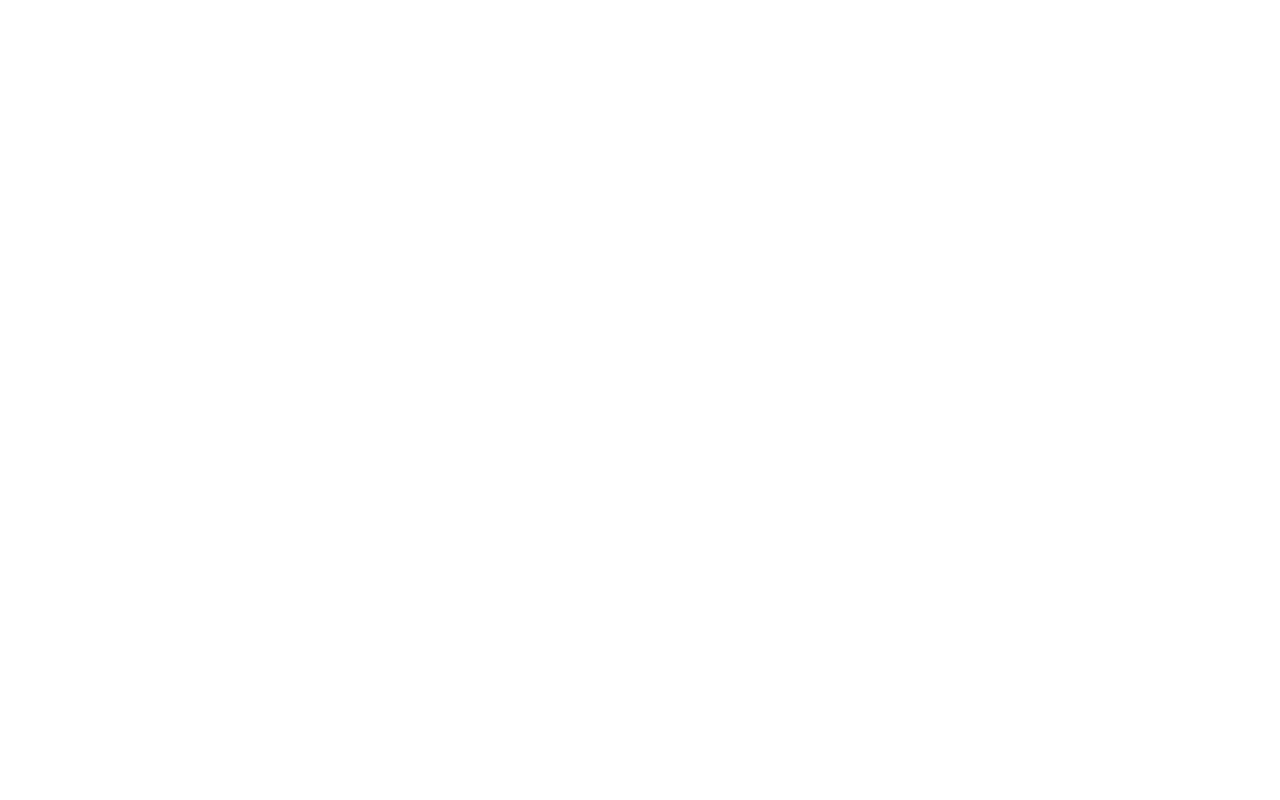
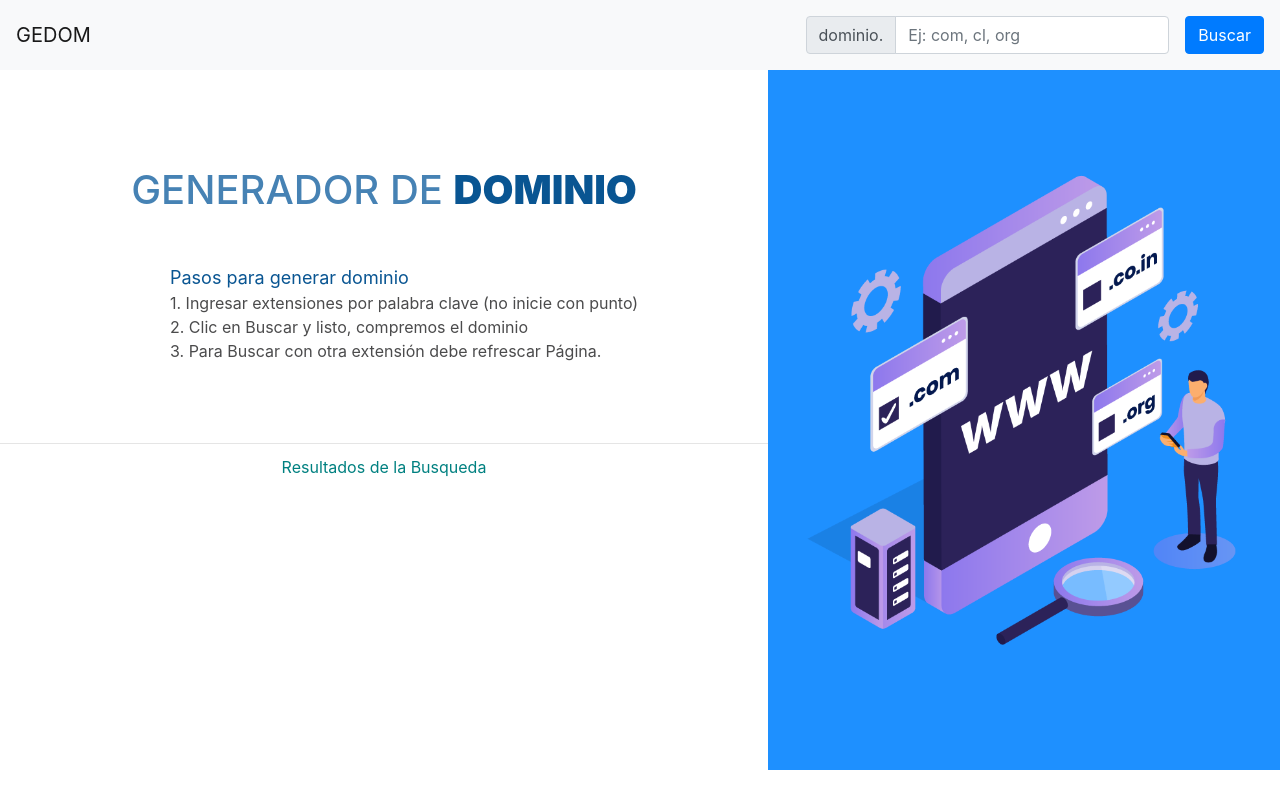
Before and after one commit to iliam0406/generadorDominio, a plain HTML site: page index.html in a window 1280 px wide. Drawn offline with nearby package versions, Linux system fonts and the light colour scheme.

Commit message:
actualización con función y estilo CSS

```diff
--- a/for.js
+++ b/for.js
@@ -2,12 +2,21 @@ var pronoun = ['the','our'];
 var adj = ['great', 'big' ];
 var noun = ['jogger','racoon'];
 let i = 0; let j=0; let k =0;
+let resultado = '';
+let ext = ''
 
-for (i = 0; i < pronoun.length; i++) {
-    for (j = 0; j < adj.length; j++) {
-        for (k = 0; k < noun.length; k++) {
-            const element = pronoun[i] + adj[j] + noun[k];
-           console.log('https://www.' + element + '.com') ;
+function accion(){
+
+    for (i = 0; i < pronoun.length; i++) {
+        for (j = 0; j < adj.length; j++) {
+            for (k = 0; k < noun.length; k++) {
+                const element = pronoun[i] + adj[j] + noun[k];
+               //console.log('https://www.' + element + '.com') ;
+               ext = document.getElementsByName("inputoptiene")[0].value;
+               resultado += 'www.' + element + '.' + ext + '<br />'
+            }
         }
     }
+
+    document.querySelector("#respuesta").innerHTML = resultado;
 }
--- a/index.html
+++ b/index.html
@@ -1,13 +1,88 @@
 <!DOCTYPE html>
 <html lang="en">
+
 <head>
     <meta charset="UTF-8">
     <meta name="viewport" content="width=device-width, initial-scale=1.0">
-    <title>Document</title>
+    <title>Generador de Dominio</title>
+    <link rel="stylesheet" href="https://stackpath.bootstrapcdn.com/bootstrap/4.4.1/css/bootstrap.min.css"
+        integrity="sha384-Vkoo8x4CGsO3+Hhxv8T/Q5PaXtkKtu6ug5TOeNV6gBiFeWPGFN9MuhOf23Q9Ifjh" crossorigin="anonymous">
+    <link rel="stylesheet" href="style.css">
 </head>
+
 <body>
 
+    <div class="containerNav">
+        <div class="containerLeftIntro">
+            <nav class="navbar navbar-expand-lg navbar-light bg-light">
+                <a class="navbar-brand" href="#">GEDOM</a>
+                <button class="navbar-toggler" type="button" data-toggle="collapse"
+                    data-target="#navbarSupportedContent" aria-controls="navbarSupportedContent" aria-expanded="false"
+                    aria-label="Toggle navigation">
+                    <span class="navbar-toggler-icon"></span>
+                </button>
 
+                <div class="collapse navbar-collapse" id="navbarSupportedContent">
+                    <ul class="navbar-nav mr-auto"></ul>
+                    <form class="form-inline my-2 my-lg-0">
+                        <nav class="navbar navbar-light bg-light">
+                            <form class="form-inline">
+                                <div class="input-group">
+                                    <div class="input-group-prepend">
+                                        <span class="input-group-text" id="basic-addon1">dominio.</span>
+                                    </div>
+                                    <input type="text" class="form-control" placeholder="Ej: com, cl, org"
+                                        aria-label="Username" aria-describedby="basic-addon1" name="inputoptiene">
+                                </div>
+                            </form>
+                        </nav>
+
+                        <button class="btn btn-primary my-2 my-sm-0" type="submit" onclick="accion()">Buscar</button>
+                    </form>
+                </div>
+            </nav>
+        </div>
+    </div>
+
+    <div class="containerbody">
+        <div class="containerLeft">
+            <h1 class="dominioh1">GENERADOR DE <span>DOMINIO</span></h1>
+
+
+            <ul>
+                <li class="indice">Pasos para generar dominio</li>
+                <li>1. Ingresar extensiones por palabra clave (no inicie con punto)</li>
+                <li>2. Clic en Buscar y listo, compremos el dominio</li>
+                <li>3. Para Buscar con otra extensión debe refrescar Página.</li>
+            </ul>
+            <hr>
+            <P id="resultado">Resultados de la Busqueda</P>
+            <p id="respuesta"></p>
+        </div>
+
+        <div class="containerRight">
+            <img src="./imagen/server.png" alt="server">
+        </div>
+    </div>
+
+
+
+
+
+    <!--JS-->
     <script src="./for.js"></script>
+
+
+    <!--JS, Popper.js, and jQuery-->
+    <script src="https://code.jquery.com/jquery-3.4.1.slim.min.js"
+        integrity="sha384-J6qa4849blE2+poT4WnyKhv5vZF5SrPo0iEjwBvKU7imGFAV0wwj1yYfoRSJoZ+n"
+        crossorigin="anonymous"></script>
+    <script src="https://cdn.jsdelivr.net/npm/popper.js@1.16.0/dist/umd/popper.min.js"
+        integrity="sha384-Q6E9RHvbIyZFJoft+2mJbHaEWldlvI9IOYy5n3zV9zzTtmI3UksdQRVvoxMfooAo"
+        crossorigin="anonymous"></script>
+    <script src="https://stackpath.bootstrapcdn.com/bootstrap/4.4.1/js/bootstrap.min.js"
+        integrity="sha384-wfSDF2E50Y2D1uUdj0O3uMBJnjuUD4Ih7YwaYd1iqfktj0Uod8GCExl3Og8ifwB6"
+        crossorigin="anonymous"></script>
 </body>
+
 </html>
--- /dev/null
+++ b/style.css
@@ -0,0 +1,65 @@
+.containerbody{
+    display: flex;
+
+}
+
+.containerLeft{
+    background-color: white;
+    width: 60%;
+
+}
+
+.containerLeft p{
+   text-align: center;
+}
+
+.containerLeft{
+    text-align: center;
+    margin-top: 6rem;
+}
+
+.containerLeft ul{
+    list-style: none;
+    text-align: left;
+    margin-left: 130px;
+    margin-bottom: 80px;
+    color: #4B4B4C;
+}
+
+.indice{
+    font-size: 18px;
+    color:rgb(9, 85, 146);
+    font-style:
+}
+
+.containerRight img{
+    width: 100%;
+    height: 100%;
+    object-fit: cover;
+    padding: 1px;
+    margin: 15px auto ;
+}
+
+.dominioh1{
+    margin-bottom: 50px;
+    color: steelblue;
+
+}
+
+.dominioh1 span{
+    color: rgb(9, 85, 146);
+    font-weight: 1000;
+}
+
+.containerRight{
+    background-color: dodgerblue;
+    width: 40%;
+    height: 700px;
+}
+
+#resultado{
+    /*background-color: yellowgreen;*/
+    padding: 10px;
+    margin-top: -15px;
+    color: teal;
+}
```
Also changed, not shown: imagen/server.png (added), 1 other file.
